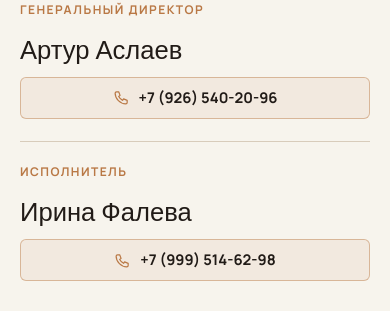
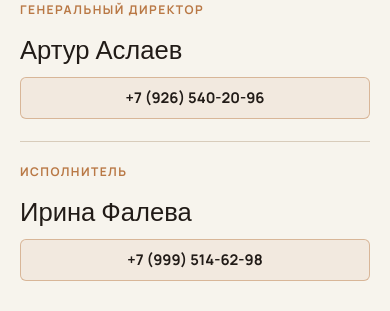
Before and after one commit to sillexy/AbramovGurme, a Next.js app: page / in a window 390 px wide. Both pictures are taken after a click on the button "Связаться". Shown: the part 533-844 px from the top of the page. Built offline with nearby package versions, Linux system fonts and the light colour scheme.

Commit message:
style: remove phone icons from contact dialog

```diff
--- a/src/components/ContactDialog.tsx
+++ b/src/components/ContactDialog.tsx
@@ -50,12 +50,7 @@ export function ContactDialog({ className = "" }: ContactDialogProps) {
               <section className="contact-dialog__person" key={person.phoneHref}>
                 <span className="contact-dialog__role">{person.role}</span>
                 <strong className="contact-dialog__name">{person.name}</strong>
-                <a className="contact-dialog__phone" href={person.phoneHref}>
-                  <svg aria-hidden="true" viewBox="0 0 24 24">
-                    <path d="M5 4h3l2 5-2 1.5a14 14 0 0 0 5.5 5.5L15 14l5 2v3c0 1.1-.9 2-2 2C10.3 21 3 13.7 3 6c0-1.1.9-2 2-2Z" />
-                  </svg>
-                  {person.phone}
-                </a>
+                <a className="contact-dialog__phone" href={person.phoneHref}>{person.phone}</a>
               </section>
             ))}
           </div>
```
